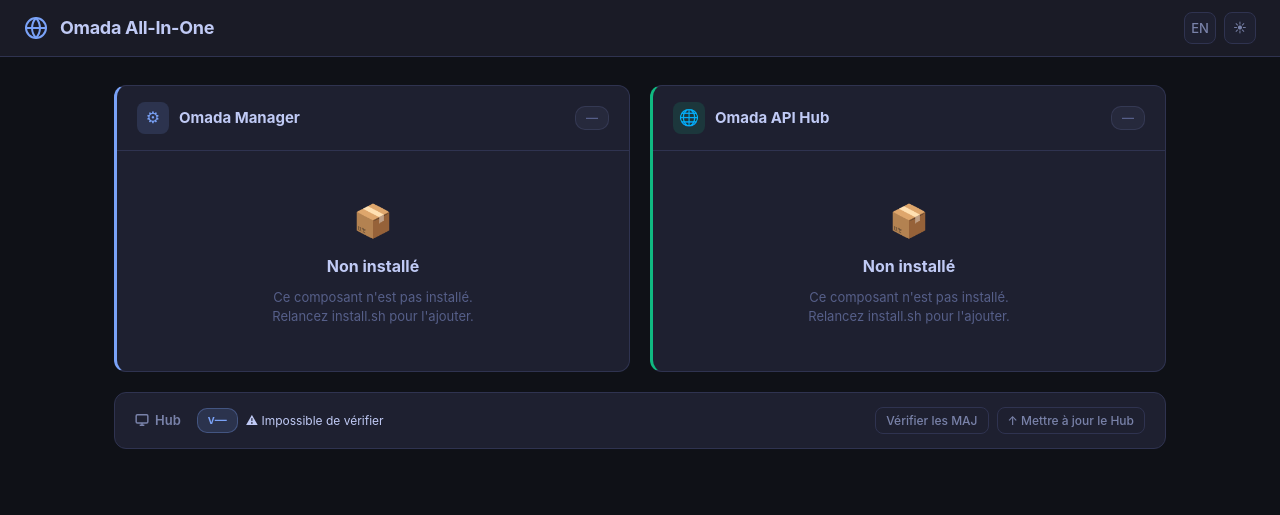
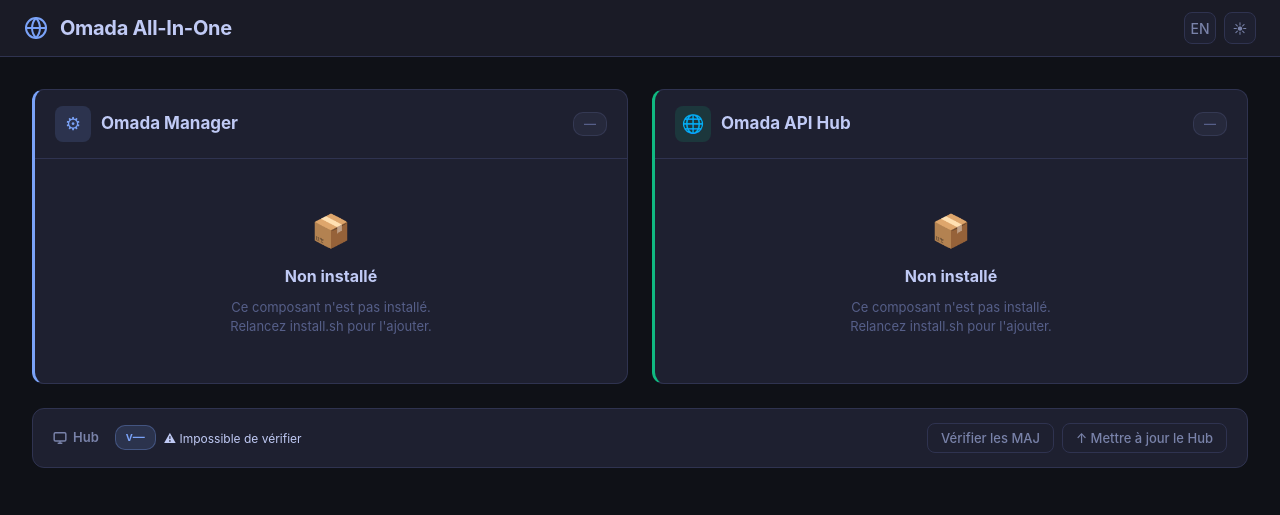
Before and after one commit to Vayaris/Omada-All-in-One, a Flask app: page / in a window 1280 px wide. Shown: the top 515 px of the page. Run offline with Flask 3, Linux system fonts and the light colour scheme; data that the repository does not hold is empty.

Commit message:
fix: VERSION 1.0.2, larger UI, no false error when Manager has no GitHub releases
- VERSION: bumped to 1.0.2 (was never updated for v1.0.1 release)
- services.py: distinguish "no GitHub releases" (404) from real errors —
  returns {tag: None} instead of None so the UI stays neutral
  (no more "Unable to check" warning on components without releases)
- style.css: increased max-width to 1400px, larger fonts and cards for
  better readability on wide screens

```diff
--- a/app/services.py
+++ b/app/services.py
@@ -114,7 +114,9 @@ def fetch_github_latest(repo: str) -> dict:
             }
     except urllib.error.HTTPError as e:
         if e.code == 404:
-            return _fallback_raw_version(repo)
+            fallback = _fallback_raw_version(repo)
+            # Pas de releases publiées — ce n'est pas une erreur
+            return fallback if fallback is not None else {"tag": None, "url": f"https://github.com/{repo}", "body": ""}
         return None
     except Exception:
         return None
--- a/app/static/style.css
+++ b/app/static/style.css
@@ -100,7 +100,7 @@ body {
 }
 
 .header-left h1 {
-    font-size: 18px;
+    font-size: 20px;
     font-weight: 700;
     letter-spacing: -0.3px;
 }
@@ -118,10 +118,10 @@ body {
     display: inline-flex;
     align-items: center;
     gap: 6px;
-    padding: 8px 16px;
+    padding: 9px 18px;
     border: none;
     border-radius: var(--radius);
-    font-size: 13px;
+    font-size: 14px;
     font-weight: 500;
     cursor: pointer;
     transition: all 0.2s;
@@ -201,8 +201,8 @@ body {
 }
 
 .btn-sm {
-    padding: 5px 10px;
-    font-size: 12px;
+    padding: 6px 13px;
+    font-size: 13px;
 }
 
 .btn-icon {
@@ -299,18 +299,18 @@ body {
    Layout principal
    =================================================================== */
 .main {
-    max-width: 1100px;
+    max-width: 1400px;
     margin: 0 auto;
-    padding: 28px 24px 40px;
+    padding: 32px 32px 48px;
     display: flex;
     flex-direction: column;
-    gap: 20px;
+    gap: 24px;
 }
 
 .dashboard-grid {
     display: grid;
     grid-template-columns: 1fr 1fr;
-    gap: 20px;
+    gap: 24px;
 }
 
 /* ===================================================================
@@ -358,18 +358,18 @@ body {
 }
 
 .card-title h2 {
-    font-size: 15px;
+    font-size: 17px;
     font-weight: 700;
 }
 
 .card-title-icon {
-    width: 32px;
-    height: 32px;
+    width: 36px;
+    height: 36px;
     border-radius: 8px;
     display: flex;
     align-items: center;
     justify-content: center;
-    font-size: 16px;
+    font-size: 18px;
 }
 
 .card-manager .card-title-icon {
@@ -383,10 +383,10 @@ body {
 }
 
 .card-body {
-    padding: 20px;
+    padding: 22px;
     display: flex;
     flex-direction: column;
-    gap: 16px;
+    gap: 18px;
 }
 
 /* ===================================================================
@@ -402,7 +402,7 @@ body {
 }
 
 .status-row .status-text {
-    font-size: 13px;
+    font-size: 14px;
     font-weight: 500;
     flex: 1;
 }
```
Also changed, not shown: 1 other file.
